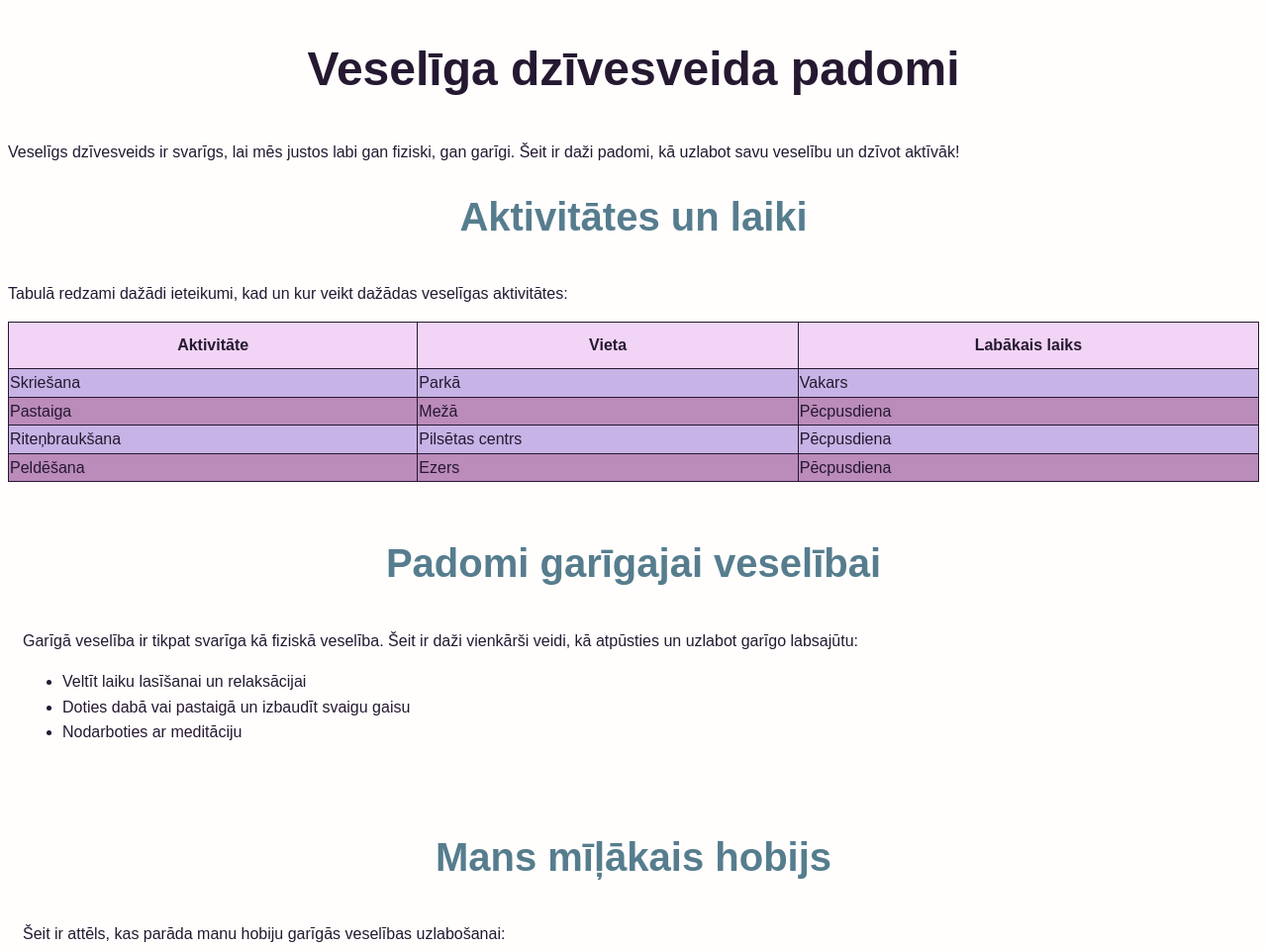
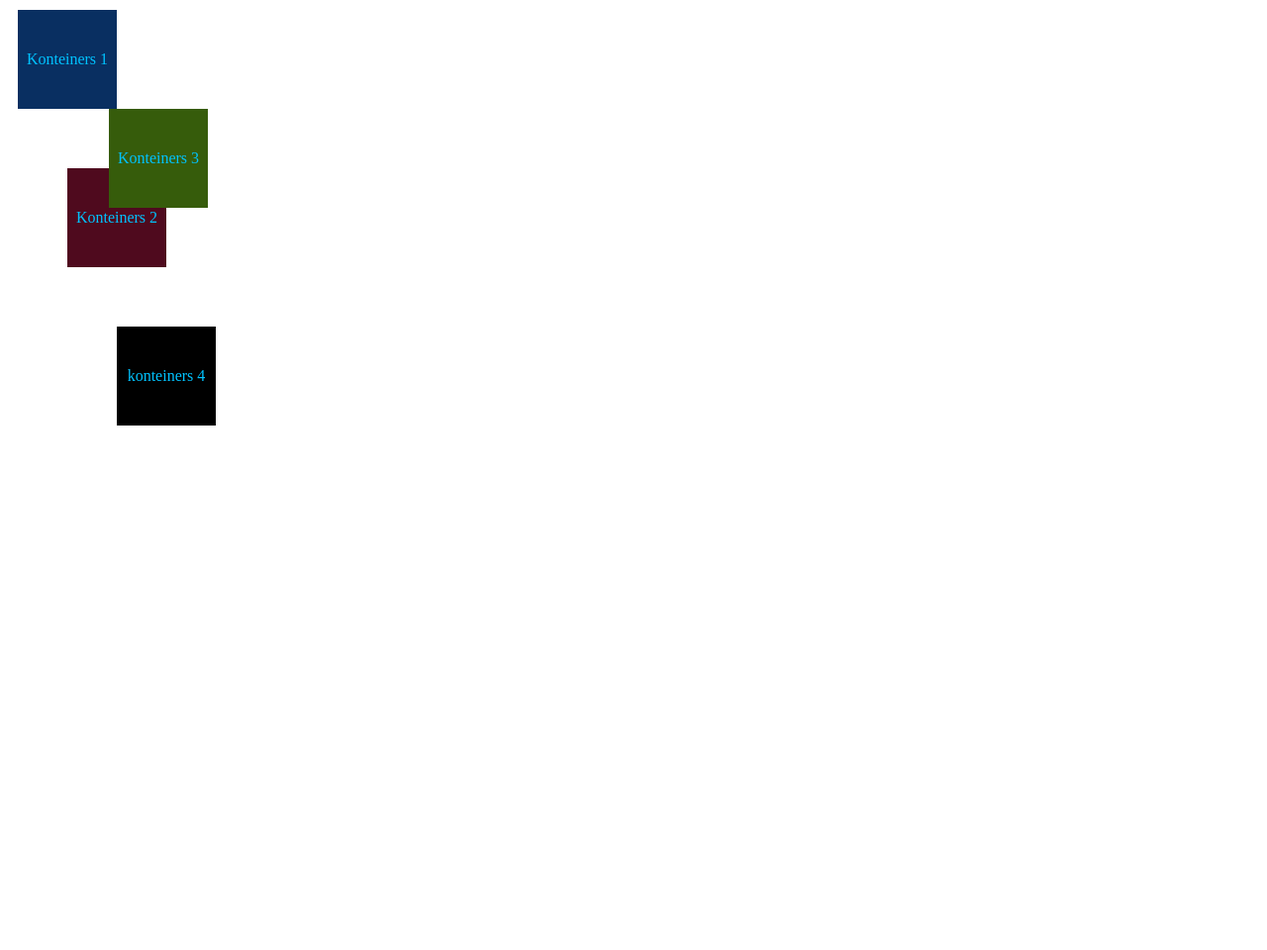
Before and after one commit to linardspeteris/peteris, a plain HTML site: page index.html in a window 1280 px wide. Shown: the top 960 px of the page at 99% size. After the commit the page ends 800 px from the top, so only its background shows below. Drawn offline with Linux system fonts and the light colour scheme.

Commit message:
Add files via upload

```diff
--- a/index.html
+++ b/index.html
@@ -1,117 +1,16 @@
 <!DOCTYPE html>
-<html lang="lv">
- <head>
- <meta charset="UTF-8">
- <title>Veselīga dzīvesveida padomi</title>
- <style>
-body {
- font-family: Arial, sans-serif;
- background-color: #FFFEFD;
- color: #251931;
- line-height: 1.6;
- }
- h1 {
- color: #251931;
- text-align: center;
- font-size: 3em;
-}
-h2 {
-    color: #567D8E;
-    font-size: 2.5em;
- text-align: center;
- margin-top: 20px;
-}
-table {
- width: 100%;
- margin-top: 10px;
- border-collapse: collapse;
- border: #000000;
- border: 1px solid;
-}
-th {
- background-color: #F2D4F6;
- padding: 10px;
- border: 1px solid;
-}
-td{
-    background-color: aquamarin
-    padding: 5px;
-    border: 1px solid;
-}
-.gaisa_rinda {
- background-color: #C7B3E5;
-}
-.tumsa_rinda {
- background-color: #BB8BBA;
-}
-.saturs {
- background-color: # F0E6F2;
- padding: 15px;
- margin-top: 15px;
- border-radius: 8px;
- color: #251931;
-}
-img {
- display: block;
- margin: 10px auto;
- border-radius: 50%;
- width: 150px;
- height: 150px;
- border: 4px solid #251931;
- }
- </style>
- </head>
- <body>
- <h1>Veselīga dzīvesveida padomi</h1>
- <p>Veselīgs dzīvesveids ir svarīgs, lai mēs justos labi gan fiziski,
- gan garīgi. Šeit ir daži padomi, kā uzlabot savu veselību un dzīvot
- aktīvāk!</p>
- <h2>Aktivitātes un laiki</h2>
- <p>Tabulā redzami dažādi ieteikumi, kad un kur veikt dažādas veselīgas
- aktivitātes:</p>
- <table>
- <tr>
- <th>Aktivitāte</th>
- <th>Vieta</th>
- <th>Labākais laiks</th>
- </tr>
- <tr class="gaisa_rinda">
- <td>Skriešana</td>
- <td>Parkā</td>
- <td>Vakars</td>
- </tr>
- <tr class="tumsa_rinda">
- <td>Pastaiga</td>
- <td>Mežā</td>
- <td>Pēcpusdiena</td>
- </tr>
- <tr class="gaisa_rinda">
- <td>Riteņbraukšana</td>
- <td>Pilsētas centrs</td>
- <td>Pēcpusdiena</td>
- </tr>
- <tr class="tumsa_rinda">
- <td>Peldēšana</td>
- <td>Ezers</td>
- <td>Pēcpusdiena</td>
- </tr>
- </table>
- <div class="saturs">
- <h2>Padomi garīgajai veselībai</h2>
- <p>Garīgā veselība ir tikpat svarīga kā fiziskā veselība.
- Šeit ir daži vienkārši veidi, kā atpūsties un uzlabot
- garīgo labsajūtu:</p>
- <ul>
- <li>Veltīt laiku lasīšanai un relaksācijai</li>
- <li>Doties dabā vai pastaigā un izbaudīt svaigu gaisu</li>
- <li>Nodarboties ar meditāciju</li>
- </ul>
- </div>
- <div class="saturs">
- <h2>Mans mīļākais hobijs</h2>
- <p>Šeit ir attēls, kas parāda manu hobiju garīgās veselības
- uzlabošanai:</p>
- <img src="raomonds makšķere.jpg" alt="Hobija attēls">
- </div>
- </body>
+<html lang="en">
+<head>
+    <meta charset="UTF-8">
+    <meta name="viewport" content="width=device-width, initial-scale=1.0">
+    <title>Pozicionēšana ar CSS</title>
+    <link rel="stylesheet" href="style.css">
+</head>
+<body>
+    <!-- Veidosim mājas lapu -->
+    <div class="pirmais">Konteiners 1</div>
+    <div class="otrais">Konteiners 2</div>
+    <div class="tresais">Konteiners 3</div>
+    <div class="ceturtais">konteiners 4</div>
+</body>
 </html>
--- /dev/null
+++ b/style.css
@@ -0,0 +1,36 @@
+/* Te būs stils*/
+div {
+    width: 100px;
+    height: 100px;
+    text-align: center;
+    color: rgb(0, 195, 255);
+    line-height: 100px;
+    margin: 10px;
+    }
+    .pirmais {
+        background-color: rgb(9, 47, 97);
+        }
+        .otrais {
+        background-color: rgb(79, 10, 30);
+        position: relative;
+ top: 50px; /* Pārvietosim par 50 pikseļiem uz leju */
+ bottom: 150px;
+ left: 50px; /* Pārvietosim par 50 pikseļiem pa labi */
+ right: 400px;
+        }
+        .tresais {
+        background-color: rgb(54, 92, 11);
+        position: absolute;
+ top: 100px; /* Novietosim to 100 pikseļu attālumā no lapas augšas */
+ bottom: 200px;
+ left: 100px; /* Novietosim to 100 pikseļu attālumā no lapas kreisās malas */
+ right: 300px;
+        }
+        .ceturtais {
+            background-color: black;
+            position: relative;
+ top: 100px; /* Pārvietosim par 100 pikseļiem uz leju */
+ bottom: 500px;
+ left: 100px; /* Pārvietosim par 100 pikseļiem pa labi */
+ right: 350px;
+        }
```
